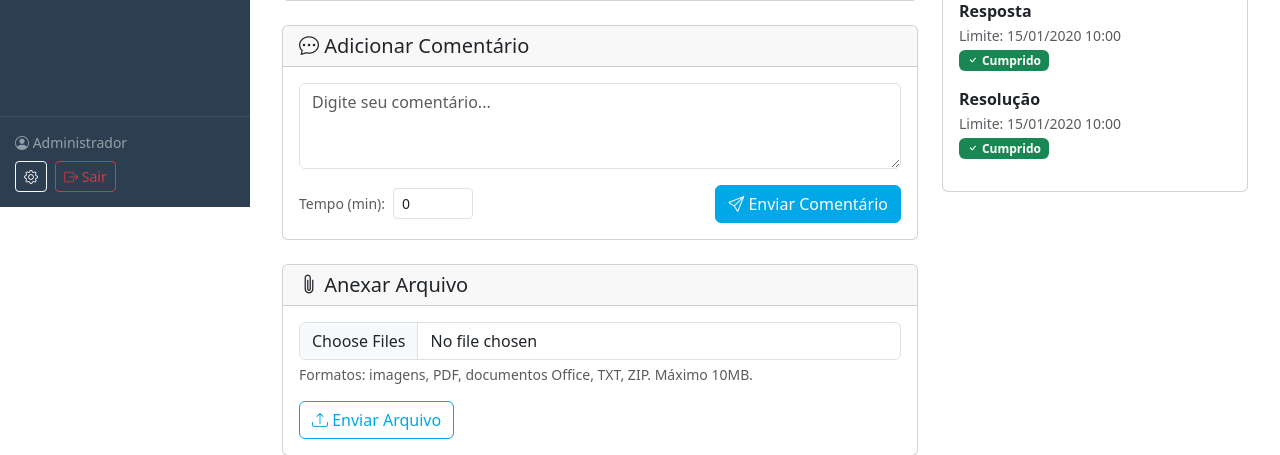
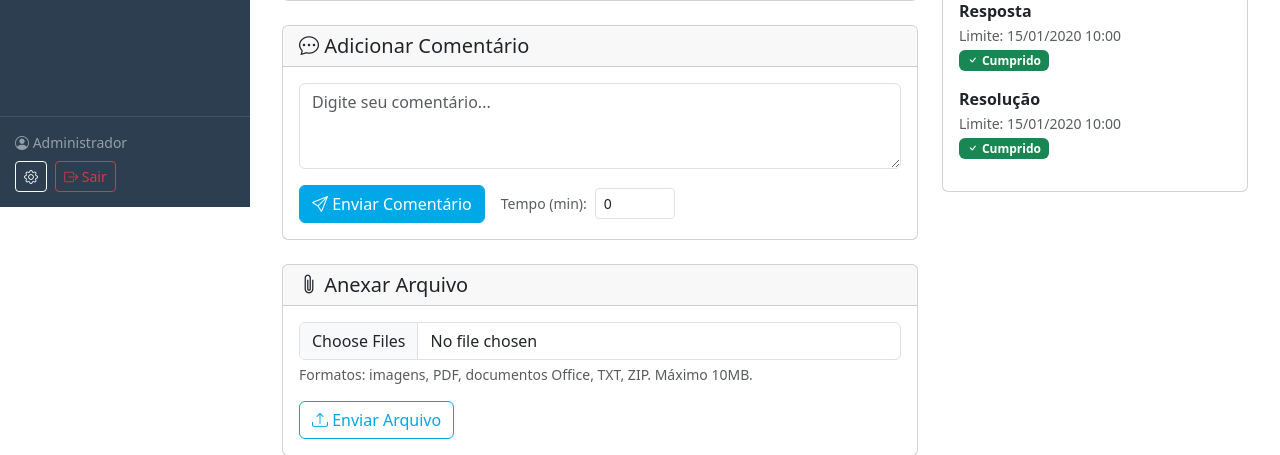
Before and after one commit to cleverauditor/helpdesk, a Flask app: page /tickets/1 in a window 1280 px wide. Shown: the part 593-1048 px from the top of the page. Run offline with Flask 3, Linux system fonts and the light colour scheme; a user stored in the database is signed in; tables that the repository leaves empty hold one stand-in row (values such as "Sample post").

Commit message:
style: Alinhar botão Enviar Comentário à esquerda

```diff
--- a/templates/tickets/view.html
+++ b/templates/tickets/view.html
@@ -114,18 +114,16 @@
                         <textarea name="comentario" class="form-control" rows="3"
                                   placeholder="Digite seu comentário..." required></textarea>
                     </div>
-                    <div class="d-flex justify-content-between align-items-center">
+                    <div class="d-flex align-items-center gap-3">
+                        <button type="submit" class="btn btn-primary">
+                            <i class="bi bi-send"></i> Enviar Comentário
+                        </button>
                         {% if current_user.is_atendente() %}
                         <div class="d-flex align-items-center gap-2">
                             <label class="form-label mb-0 small text-muted">Tempo (min):</label>
                             <input type="number" name="tempo_gasto" class="form-control form-control-sm" min="0" value="0" style="width: 80px;">
                         </div>
-                        {% else %}
-                        <div></div>
                         {% endif %}
-                        <button type="submit" class="btn btn-primary">
-                            <i class="bi bi-send"></i> Enviar Comentário
-                        </button>
                     </div>
                 </form>
             </div>
```
